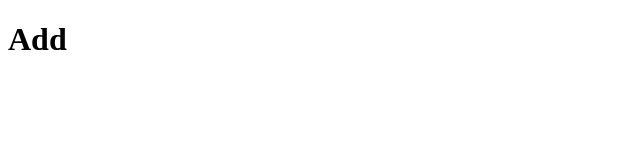
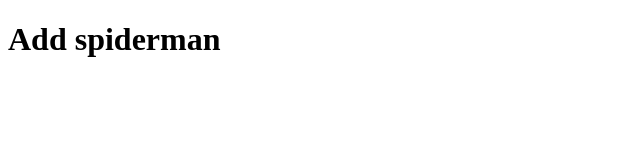
Before and after one commit to Veera945/gitPractice, a plain HTML site: page index1.html in a window 1280 px wide. Shown: the whole page, without its empty margins (0-640 px from the left). Drawn offline with Linux system fonts and the light colour scheme.

Commit message:
changes done

```diff
--- a/index1.html
+++ b/index1.html
@@ -6,6 +6,6 @@
     <title>Document</title>
 </head>
 <body>
-    <h1>Add</h1>
+    <h1>Add spiderman </h1>
 </body>
 </html>
```
